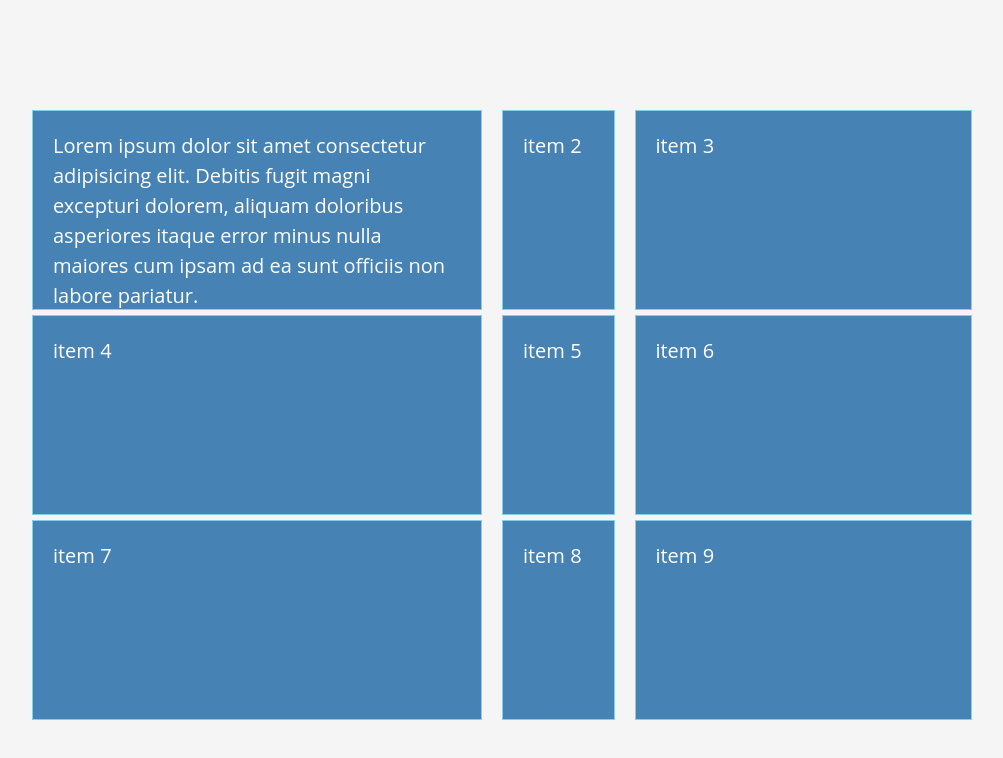
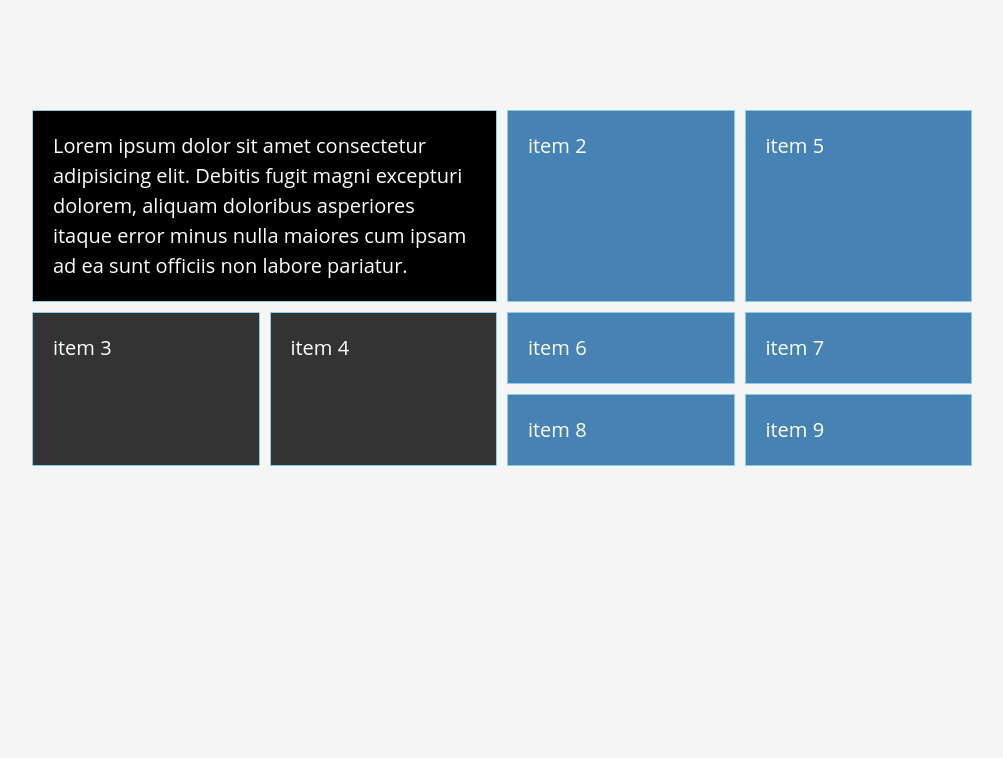
Before and after one commit to kiptanuiBoaz/layout-tut, a plain HTML site: page index.html in a window 1280 px wide. Shown: the whole page, without its empty margins (138-1141 px from the left). Drawn offline with Linux system fonts and the light colour scheme.

Commit message:
added grid 2 using grid template area

```diff
--- a/grid.css
+++ b/grid.css
@@ -17,19 +17,16 @@
   margin: 100px auto;
   padding: 10px;
   display: grid;
-column-gap: 20px;
-row-gap: 5px;
-    grid-template-columns:4fr 1fr 3fr ;
   /* grid-template-columns: repeat(3, 1fr); */
-    /* grid-template-columns: repeat(auto-fill, minmax(200px, 1fr));
-    gap: 10px; */
+  grid-template-columns: repeat(auto-fill, minmax(200px, 1fr));
+  gap: 10px;
 
   /* align-items: end;
   justify-content: end; */
 
   /* column-gap: 10px;
   row-gap: 10px; */
-    grid-auto-rows: minmax(200px, 30px);
+  /* grid-auto-rows: minmax(200px, auto); */
   /* grid-template-rows: repeat(3, 1fr); */
 }
 
@@ -40,3 +37,24 @@ row-gap: 5px;
   padding: 20px;
   border: skyblue 1px solid;
 }
+
+.item:nth-of-type(1) {
+  background: #000;
+  grid-column: 1 / 3;
+}
+
+.item:nth-of-type(3) {
+  background: #333;
+  grid-row: 2 / 4;
+}
+
+.item:nth-of-type(4) {
+  background: #333;
+  grid-row: 2 / 4;
+}
+
+@media (max-width: 500px) {
+  .container {
+    grid-template-columns: 1fr;
+  }
+}
--- /dev/null
+++ b/grid2.css
@@ -0,0 +1,50 @@
+* {
+    box-sizing: border-box;
+    padding: 0;
+    margin: 0;
+  }
+
+  body {
+    font-family: 'Open Sans', sans-serif;
+    font-size: 16px;
+    height: 100vh;
+
+    display: grid;
+    grid-template-areas:
+      'header header header'
+      'nav content sidebar'
+      'nav footer footer';
+    grid-template-columns: 1fr 4fr 1fr;
+    grid-template-rows: 80px 1fr 70px;
+  }
+
+  header,
+  footer,
+  main,
+  aside,
+  nav {
+    background-color: steelblue;
+    color: #fff;
+    padding: 20px;
+    border: skyblue 1px solid;
+  }
+
+  header {
+    grid-area: header;
+  }
+
+  nav {
+    grid-area: nav;
+  }
+
+  main {
+    grid-area: content;
+  }
+
+  aside {
+    grid-area: sidebar;
+  }
+
+  footer {
+    grid-area: footer;
+  }
```
Also changed, not shown: grid2.html (added, +19 -0 lines). Lines whose indentation alone changed are shown as unchanged.
